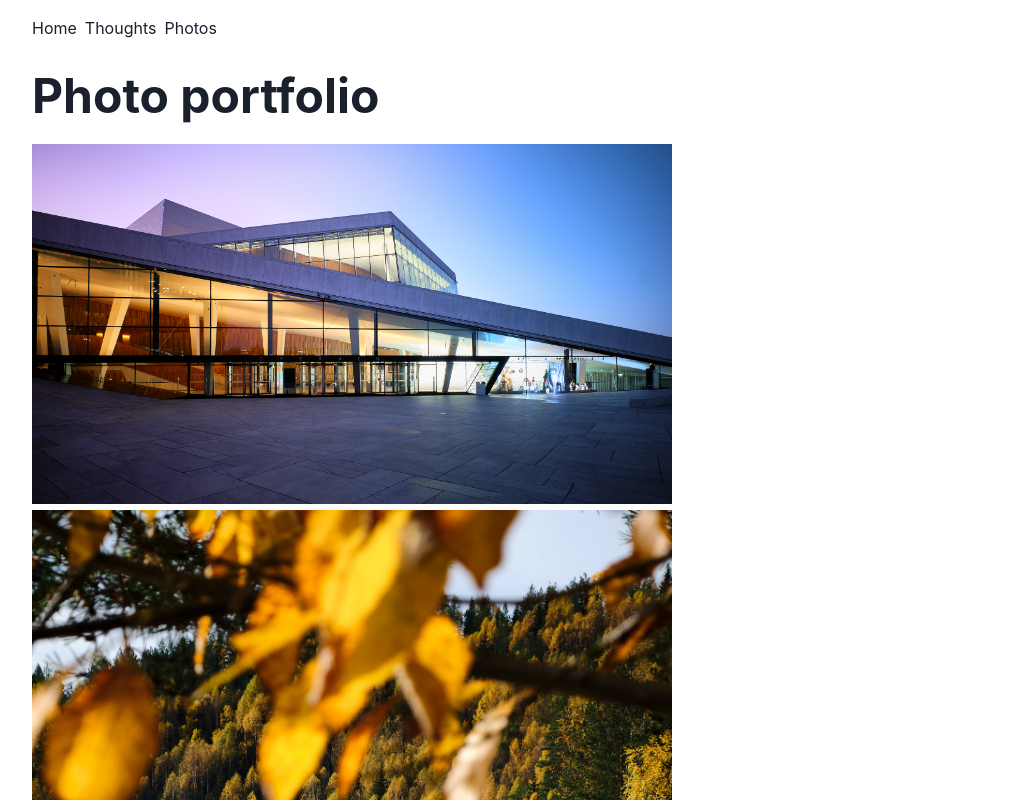
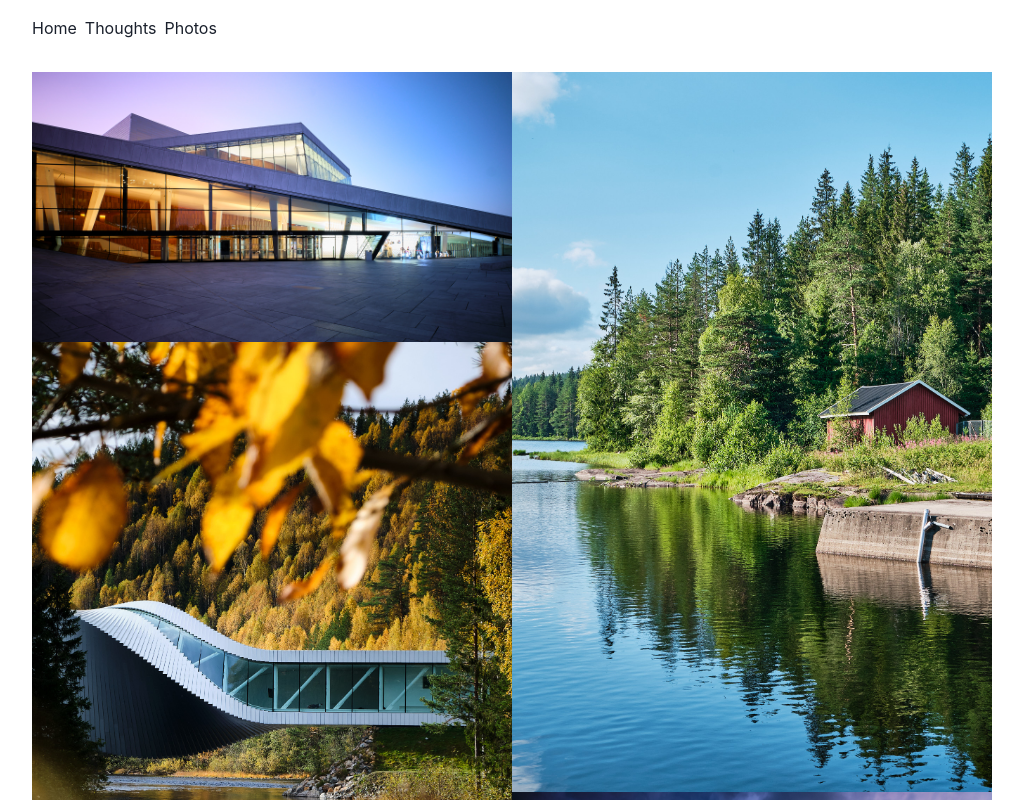
Before and after one commit to LitenApe/blog, a Next.js app: page /photos in a window 1280 px wide. Shown: the top 800 px of the page, without its empty margins (128-1151 px from the left). Built offline with nearby package versions, Linux system fonts and the light colour scheme.

Commit message:
feat: add basic photo grid

```diff
--- a/components/Page.tsx
+++ b/components/Page.tsx
@@ -57,7 +57,6 @@ export function Page(props: PropsWithChildren<IPage>) {
       <Head>
         <title>{title} | LitenApe</title>
         <meta name="description" content="Son Thanh Vo's blog" />
-        <link rel="icon" href="/favicon.ico" />
       </Head>
       <Container maxW="container.lg">
         <Box as="main" mx={4} maxW="container.sm">
--- a/pages/photos/index.tsx
+++ b/pages/photos/index.tsx
@@ -1,20 +1,45 @@
 import Image from 'next/image';
-import Image1 from '../../content/photos/DSCF3895.jpg';
-import Image2 from '../../content/photos/DSCF3992.jpg';
-import Image3 from '../../content/photos/DSCF4145.jpg';
-import Image4 from '../../content/photos/DSCF4195.jpg';
-import { Page } from '../../components/Page';
+import DSCF3895 from '../../content/photos/DSCF3895.jpg';
+import DSCF3992 from '../../content/photos/DSCF3992.jpg';
+import DSCF4145 from '../../content/photos/DSCF4145.jpg';
+import DSCF4195 from '../../content/photos/DSCF4195.jpg';
+
+import Head from 'next/head';
+import VisuallyHidden from '@chakra-ui/visually-hidden';
+import { Box, Container } from '@chakra-ui/layout';
 
 export default function Photos(): JSX.Element {
-  const images = [Image1, Image2, Image3, Image4].sort((a, b) =>
-    b.src.localeCompare(a.src)
-  );
-
   return (
-    <Page title="Photo portfolio">
-      {images.map((image) => (
-        <Image key={image.src} src={image} placeholder="blur" />
-      ))}
-    </Page>
+    <>
+      <Head>
+        <title>Photo Portfolio | LitenApe</title>
+        <meta name="description" content="Son Thanh Vo's blog" />
+      </Head>
+      <Container as="main" maxW="container.lg">
+        <VisuallyHidden>Photo Portfolio</VisuallyHidden>
+        <Container id="image-grid" maxW="container.lg">
+          <Box>
+            <Image
+              src={DSCF4195}
+              alt="sunrise over the opera building"
+              placeholder="blur"
+            />
+            <Image
+              src={DSCF4145}
+              alt="autumn at kistefoss, the twist"
+              placeholder="blur"
+            />
+          </Box>
+          <Box>
+            <Image
+              src={DSCF3895}
+              alt="summerday at nordmarka, Oslo"
+              placeholder="blur"
+            />
+            <Image src={DSCF3992} alt="cloudy afternoon" placeholder="blur" />
+          </Box>
+        </Container>
+      </Container>
+    </>
   );
 }
--- /dev/null
+++ b/styles/image-grid.scss
@@ -0,0 +1,21 @@
+#image-grid {
+  display: flex;
+  flex-wrap: wrap;
+
+  & > * {
+    flex: 50%;
+    max-width: 50%;
+
+    & > * {
+      vertical-align: middle;
+      width: 100%;
+    }
+  }
+
+  @media screen and (max-width: 800px) {
+    & > * {
+      flex: 100%;
+      max-width: 100%;
+    }
+  }
+}
--- a/styles/index.scss
+++ b/styles/index.scss
@@ -1,2 +1,3 @@
 @use './navigation.scss';
+@use './image-grid.scss';
 @use './globals.scss';
```
